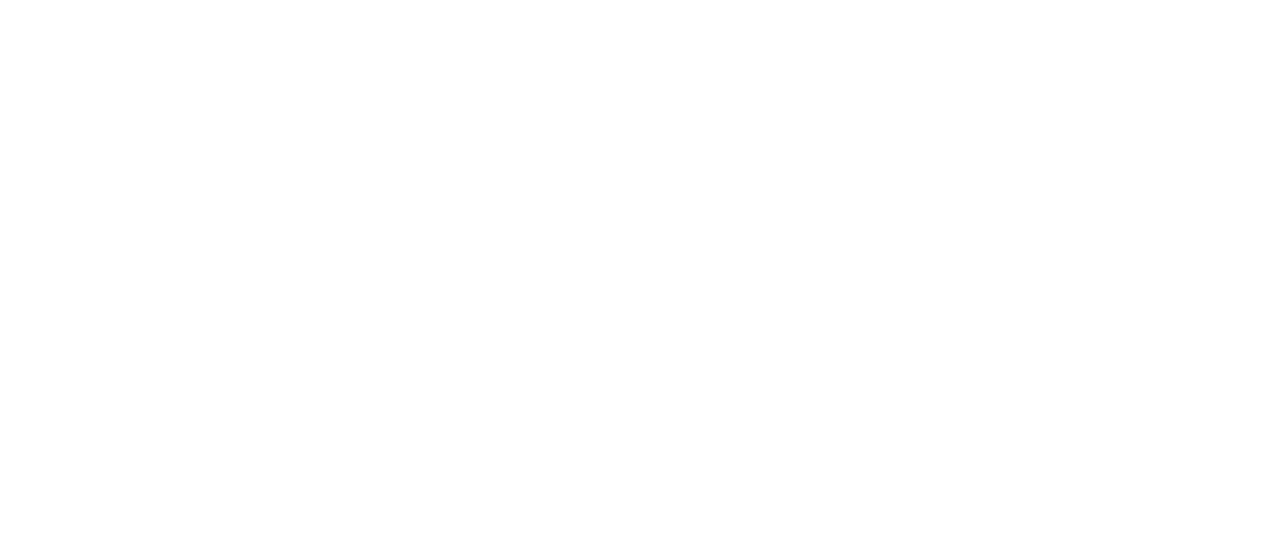
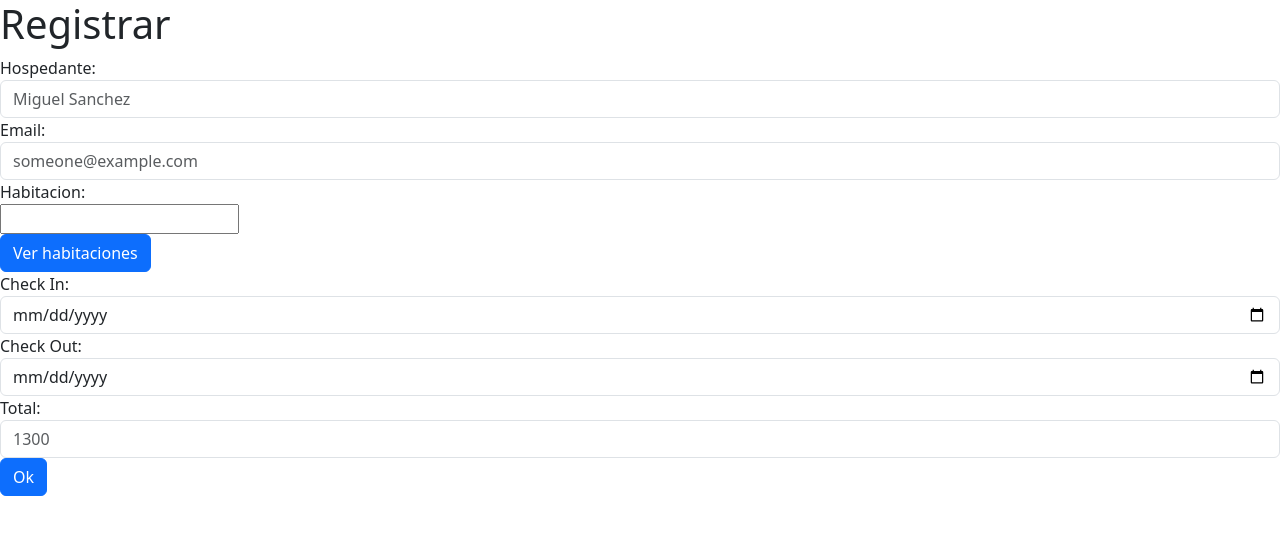
Before and after one commit to maSagn/SistemaHoteleriaCliente, an Angular app: page /booking in a window 1280 px wide. Before the commit this address led to /. Shown: the top 534 px of the page. Built offline with nearby package versions, Linux system fonts and the light colour scheme.

Commit message:
CRUD Booking 95%

```diff
--- a/src/app/Components/booking-form/booking-form.component.html
+++ b/src/app/Components/booking-form/booking-form.component.html
@@ -1,5 +1,5 @@
-<form [formGroup]="bookigForm">
-    <h1>Form</h1>
+<form [formGroup]="bookigForm" (ngSubmit)="guardar()">
+    <h1>{{ idBooking ? 'Editar' : 'Registrar' }}</h1>
     <!-- <div class="row">
         <div class="col-md">
             Tipo: -->
@@ -27,7 +27,16 @@
                 placeholder="someone@example.com">
         </div>
     </div>
-    <div class="row">
+    <div class="row" *ngIf="!idBooking">
+        <div class="col-md">
+            Habitacion:
+            <div formGroupName="room">
+            <input type="text" formControlName="roomNumber" name="habitacion" id="habitacion" readonly>
+            </div>
+            <button type="button" class="btn btn-primary" (click)="abrirModal()">Ver habitaciones</button>
+        </div>
+    </div>
+    <div class="row" *ngIf="idBooking">
         <div class="col-md">
             Habitacion:
             <div formGroupName="room">
@@ -38,13 +47,20 @@
     <div class="row">
         <div class="col-md">
             Check In:
-            <input type="date" formControlName="checkIn" name="checkIn" id="checkIn" class="form-control">
+            <input type="date" formControlName="checkIn" [min]="fechaMinima" name="checkIn" id="checkIn" class="form-control">
         </div>
     </div>
     <div class="row">
         <div class="col-md">
             Check Out:
-            <input type="date" formControlName="checkOut" name="checkOut" id="checkOut" class="form-control">
+            <input type="date" formControlName="checkOut" [min]="minCheckOut" [max]="maxCheckOut" name="checkOut" id="checkOut" class="form-control">
+            <!-- <div *ngIf="bookigForm.errors?.['fechaInvalida']" class="text-danger">
+  El Check-Out debe ser mayor al Check-In
+</div>
+
+<div *ngIf="bookigForm.errors?.['maxDias']" class="text-danger">
+  La estancia no puede ser mayor a 30 días
+</div> -->
         </div>
     </div>
     <div class="row">
@@ -54,13 +70,56 @@
                 placeholder="1300">
         </div>
     </div>
-    <div class="row">
+    <!-- <div class="row">
         <div class="col-md">
             Estatus:
             <input type="text" formControlName="status" name="status" id="status" class="form-control"
                 placeholder="pending">
         </div>
-    </div>
+    </div> -->
     <button class="btn btn-primary">Ok</button>
 
 </form>
+
+
+
+<div class="modal fade" id="roomModal" tabindex="-1">
+    <div class="modal-dialog modal-lg">
+        <div class="modal-content">
+
+            <div class="modal-header">
+                <h5 class="modal-title">Habitaciones disponibles</h5>
+                <button type="button" class="btn-close" data-bs-dismiss="modal"></button>
+            </div>
+
+            <div class="modal-body">
+                <table class="table table-bordered">
+                    <thead>
+                        <tr>
+                            <th>#</th>
+                            <th>Número</th>
+                            <th>Tipo</th>
+                            <th>Precio</th>
+                            <th>Acción</th>
+                        </tr>
+                    </thead>
+
+                    <tbody>
+                        <tr *ngFor="let room of rooms">
+                            <td>{{ room.idRoom }}</td>
+                            <td>{{ room.roomNumber }}</td>
+                            <td>{{ room.type }}</td>
+                            <td>{{ room.pricePerNight }}</td>
+                            <td>
+                                <button class="btn btn-success" (click)="seleccionarRoom(room)">
+                                    Seleccionar
+                                </button>
+                            </td>
+                        </tr>
+                    </tbody>
+                </table>
+            </div>
+
+        </div>
+    </div>
+</div>
--- a/src/app/Components/booking-form/booking-form.component.ts
+++ b/src/app/Components/booking-form/booking-form.component.ts
@@ -1,7 +1,13 @@
 import { Component } from '@angular/core';
-import { FormBuilder, FormGroup } from '@angular/forms';
+import { AbstractControl, FormBuilder, FormGroup, ValidationErrors } from '@angular/forms';
 import { ActivatedRoute, Router } from '@angular/router';
 import { BookingService } from '../../Service/booking.service';
+import { RoomModel } from '../../Models/RoomModel';
+import { RoomService } from '../../Service/room.service';
+import { BookingModel } from '../../Models/BookingModel';
+
+// Sweet alert (solo cuando se usa CDN)
+declare var Swal: any;
 
 @Component({
   selector: 'app-booking-form',
@@ -12,15 +18,23 @@ import { BookingService } from '../../Service/booking.service';
 export class BookingFormComponent {
   bookigForm!: FormGroup;
   idBooking!: number | null;
+  rooms: RoomModel[] = [];
 
   constructor(
     private fb: FormBuilder,
     private route: ActivatedRoute,
     private router: Router,
-    private bookingService: BookingService
+    private bookingService: BookingService,
+    private roomService: RoomService
   ) { }
 
+fechaMinima: string = '';
+minCheckOut: string = '';
+maxCheckOut: string = '';
+
   ngOnInit(): void {
+    this.fechaMinima = this.obtenerFechaHoy();
+
     this.bookigForm = this.fb.group({
       idBooking: [''],
       guestName: [''],
@@ -30,9 +44,26 @@ export class BookingFormComponent {
       totalPrice: [''],
       status: [''],
       room: this.fb.group({
-        roomNumber: ['']
+        roomNumber: [''],
+        idRoom: ['']
       })
-    })
+    }, { validators: this.validarFechas.bind(this) });
+    this.bookigForm.get('checkIn')?.valueChanges.subscribe(value => {
+    if (value) {
+      const fecha = new Date(value);
+
+      // mínimo: siguiente día
+      const min = new Date(fecha);
+      min.setDate(min.getDate() + 1);
+
+      // máximo: 30 días después
+      const max = new Date(fecha);
+      max.setDate(max.getDate() + 30);
+
+      this.minCheckOut = this.formatearFecha(min);
+      this.maxCheckOut = this.formatearFecha(max);
+    }
+    });
 
     // Revisar si hay un id en la ruta
     this.idBooking = Number(this.route.snapshot.paramMap.get('id'));
@@ -48,17 +79,113 @@ export class BookingFormComponent {
           totalPrice: booking.totalPrice,
           status: booking.status,
           room: {
-            roomNumber: booking.room.roomNumber
+            roomNumber: booking.room.roomNumber,
+            idRoom: booking.room.idRoom
           }
         });
       });
     }
   }
 
-  mensajeError: string = '';
-
   formatearFecha(fecha: string | Date): string {
     return new Date(fecha).toISOString().split('T')[0];
   }
 
+  obtenerFechaHoy(): string {
+    const hoy = new Date();
+    return hoy.toISOString().split('T')[0];
+  }
+
+  abrirModal() {
+    this.roomService.getAvailableRooms().subscribe(data => {
+      this.rooms = data;
+      console.log("Habitaciones disponibles cargadas", data);
+
+      const modal = new (window as any).bootstrap.Modal(
+        document.getElementById('roomModal')
+      );
+      modal.show();
+    });
+  }
+
+  seleccionarRoom(room: any) {
+    // Setear en el form
+    this.bookigForm.patchValue({
+      room: {
+        roomNumber: room.roomNumber,
+        idRoom: room.idRoom
+      }
+    });
+
+    // Cerrar modal
+    const modal = (window as any).bootstrap.Modal.getInstance(
+      document.getElementById('roomModal')
+    );
+    modal.hide();
+  }
+
+  mensajeError: string = '';
+
+  guardar() {
+    if (this.bookigForm.valid) {
+      console.log("Form valido", this.bookigForm.value);
+      const booking: BookingModel = this.bookigForm.value;
+      console.log("fomulario enviado", booking);
+
+      this.bookingService.add(booking).subscribe({
+        next: (response) => {
+          Swal.fire({
+            title: "¡Registrada!",
+            text: "La reserva se ha registrado correctamente.",
+            icon: "success"
+          });
+
+          this.router.navigate(['/bookings']);
+          //this.usuarioForm.reset();
+        },
+        error: (error) => {
+          Swal.fire({
+            title: "Error",
+            // text: this.mensajeError = error.error,
+            text: "Ha ocurrido un error",
+            icon: "error"
+          });
+        }
+      });
+    }
+  }
+
+  mayorQueCheckIn(control: AbstractControl): ValidationErrors | null {
+  const checkIn = control.get('checkIn')?.value;
+  const checkOut = control.get('checkOut')?.value;
+
+  if (!checkIn || !checkOut) return null;
+
+  const fechaIn = new Date(checkIn);
+  const fechaOut = new Date(checkOut);
+
+  return fechaOut <= fechaIn ? { fechaInvalida: true } : null;
 }
+
+maximo30Dias(control: AbstractControl): ValidationErrors | null {
+  const checkIn = control.get('checkIn')?.value;
+  const checkOut = control.get('checkOut')?.value;
+
+  if (!checkIn || !checkOut) return null;
+
+  const fechaIn = new Date(checkIn);
+  const fechaOut = new Date(checkOut);
+
+  const dias = (fechaOut.getTime() - fechaIn.getTime()) / (1000 * 60 * 60 * 24);
+
+  return dias > 30 ? { maxDias: true } : null;
+}
+
+validarFechas(control: AbstractControl): ValidationErrors | null {
+  return {
+    ...this.mayorQueCheckIn(control),
+    ...this.maximo30Dias(control)
+  };
+}
+
+}
--- a/src/app/Components/room-list/room-list.component.html
+++ b/src/app/Components/room-list/room-list.component.html
@@ -1,6 +1,7 @@
 <h1>Lista de habitaciones</h1>
 
 <a [routerLink]="['/room']" class="btn btn-success">Agregar habitacion</a>
+<a [routerLink]="['/bookings']" class="btn btn-primary">Reservas</a>
 
 <table class="table">
     <thead>
--- /dev/null
+++ b/src/app/Models/BookingModel.ts
@@ -0,0 +1,12 @@
+import { RoomModel } from "./RoomModel";
+
+export interface BookingModel {
+    idBooking: number,
+    guestName: string,
+    guestEmail: string,
+    checkIn: Date,
+    checkOut: Date,
+    totalPrice: number,
+    status: string,
+    room: RoomModel
+}
--- a/src/app/Service/room.service.ts
+++ b/src/app/Service/room.service.ts
@@ -25,7 +25,25 @@ export class RoomService {
     );
   }
 
+  add(room: RoomModel): Observable<RoomModel> {
+    return this.http.post<Result<RoomModel>>(this.url, room).pipe(
+      map(response => response.object)
+    );
+  }
+
+  update(room: RoomModel, idRoom: number): Observable<RoomModel> {
+    return this.http.patch<Result<RoomModel>>(`${this.url}/${idRoom}`, room).pipe(
+      map(response => response.object)
+    );
+  }
+
   delete(idRoom: number): Observable<void> {
     return this.http.delete<void>(`${this.url}/${idRoom}`);
   }
+
+  getAvailableRooms(): Observable<RoomModel[]> {
+    return this.http.get<Result<RoomModel[]>>(`${this.url}/availableRooms`).pipe(
+      map(response => response.object)
+    );
+  }
 }
--- a/src/app/app.module.ts
+++ b/src/app/app.module.ts
@@ -9,13 +9,17 @@ import { HttpClientModule } from '@angular/common/http';
 import { RoomFormComponent } from './Components/room-form/room-form.component';
 import { ReactiveFormsModule } from '@angular/forms';
 
+import { BookingListComponent } from './Components/booking-list/booking-list.component';
+import { BookingFormComponent } from './Components/booking-form/booking-form.component';
+
 
 @NgModule({
   declarations: [
     AppComponent,
     RoomListComponent,
     RoomFormComponent,
-    RoomFormComponent
+    BookingListComponent,
+    BookingFormComponent
   ],
   imports: [
     BrowserModule,
--- a/src/index.html
+++ b/src/index.html
@@ -9,6 +9,7 @@
 
   <!-- Bootstrap -->
   <link href="https://cdn.jsdelivr.net/npm/bootstrap@5.3.0-alpha1/dist/css/bootstrap.min.css" rel="stylesheet">
+  <script src="https://cdn.jsdelivr.net/npm/bootstrap@5.3.0/dist/js/bootstrap.bundle.min.js"></script>
   <link rel="stylesheet" href="https://cdn.jsdelivr.net/npm/bootstrap-icons@1.13.1/font/bootstrap-icons.min.css">
 
   <!-- Sweet alert -->
```
Also changed, not shown: src/app/Service/booking.service.ts (added, +37 -0 lines), src/app/app-routing.module.ts (+6 -1 lines).
